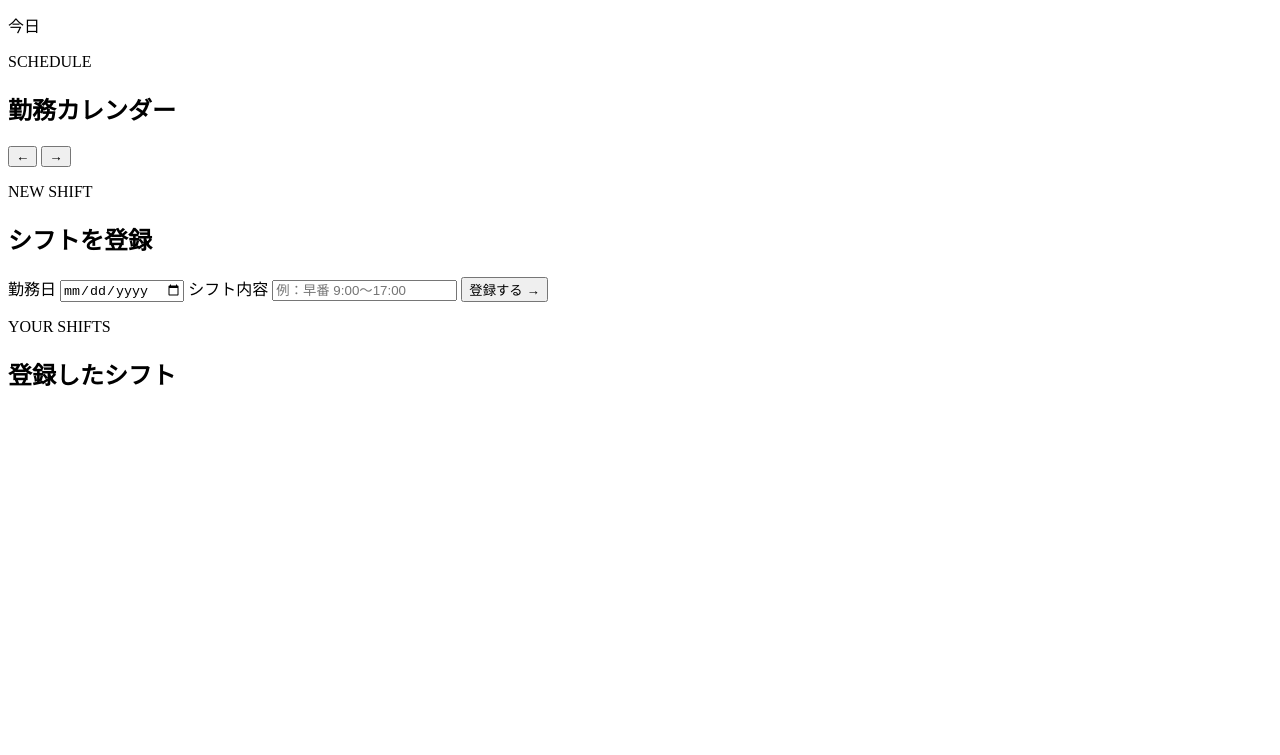
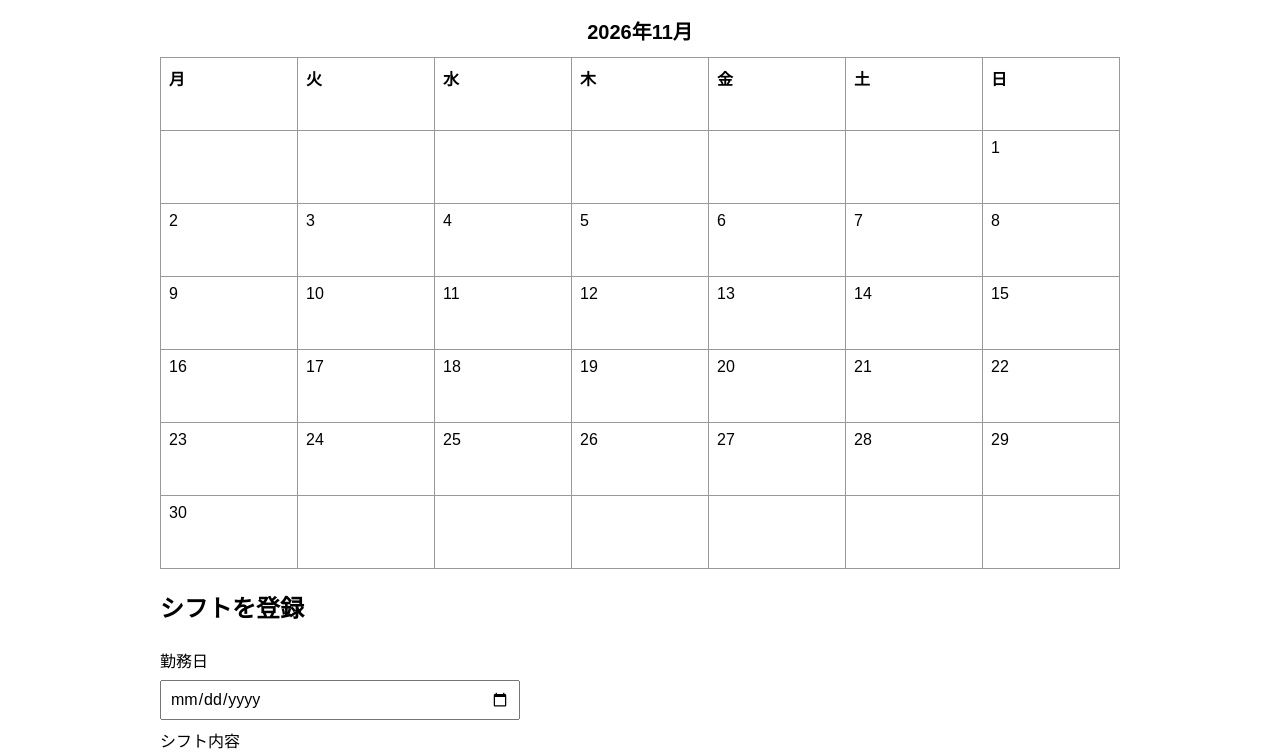
Before and after one commit to Haruki20060314/theme1-b-8, a plain HTML site: page index.html in a window 1280 px wide. Shown: the part 150-905 px from the top of the page. Before the commit the page ends 800 px from the top, so only its background shows below. Drawn offline with Linux system fonts and the light colour scheme.

Commit message:
入力、登録ボタンを追加し、シフトを並べる場所を決めた

```diff
--- a/index.html
+++ b/index.html
@@ -4,68 +4,112 @@
   <meta charset="UTF-8">
   <meta name="viewport" content="width=device-width, initial-scale=1.0">
   <title>シフトーク</title>
-  <link rel="stylesheet" href="style.css">
-  <script src="app.js" defer></script>
+  <style>
+    body {
+      max-width: 960px;
+      margin: 32px auto;
+      padding: 0 16px;
+      font-family: sans-serif;
+    }
+
+    table {
+      width: 100%;
+      border-collapse: collapse;
+      table-layout: fixed;
+    }
+
+    caption {
+      padding: 12px;
+      font-size: 1.25rem;
+      font-weight: bold;
+    }
+
+    th,
+    td {
+      height: 56px;
+      padding: 8px;
+      border: 1px solid #999;
+      text-align: left;
+      vertical-align: top;
+    }
+
+    form {
+      display: grid;
+      max-width: 360px;
+      gap: 8px;
+      margin: 24px 0;
+    }
+
+    input,
+    button {
+      padding: 8px;
+      font: inherit;
+    }
+  </style>
 </head>
 <body>
-  <header class="app-header">
-    <div class="header-copy">
-      <p class="eyebrow">SHIFT PLANNER</p>
+  <header>
     <h1>シフトーク</h1>
-      <p class="header-description">予定を見渡して、シフトをかんたん登録。</p>
-    </div>
-    <div class="today-marker">
-      <span>今日</span>
-      <strong id="today-label"></strong>
-    </div>
   </header>
 
-  <main class="page-content">
-    <section class="calendar-section" aria-labelledby="calendar-heading">
-      <div class="section-heading calendar-heading">
-        <div>
-          <p class="eyebrow">SCHEDULE</p>
+  <main>
+    <section aria-labelledby="calendar-heading">
       <h2 id="calendar-heading">勤務カレンダー</h2>
-        </div>
-        <div class="month-controls" aria-label="表示する月">
-          <button class="month-button" id="previous-month" type="button" aria-label="前の月">&#8592;</button>
-          <strong id="month-label" aria-live="polite"></strong>
-          <button class="month-button" id="next-month" type="button" aria-label="次の月">&#8594;</button>
-        </div>
-      </div>
-      <div class="calendar-grid" id="calendar-grid" aria-label="シフトカレンダー"></div>
+      <table aria-label="2026年11月のシフトカレンダー">
+        <caption>2026年11月</caption>
+        <thead>
+          <tr>
+            <th scope="col">月</th>
+            <th scope="col">火</th>
+            <th scope="col">水</th>
+            <th scope="col">木</th>
+            <th scope="col">金</th>
+            <th scope="col">土</th>
+            <th scope="col">日</th>
+          </tr>
+        </thead>
+        <tbody>
+          <tr>
+            <td></td><td></td><td></td><td></td><td></td><td></td><td>1</td>
+          </tr>
+          <tr>
+            <td>2</td><td>3</td><td>4</td><td>5</td><td>6</td><td>7</td><td>8</td>
+          </tr>
+          <tr>
+            <td>9</td><td>10</td><td>11</td><td>12</td><td>13</td><td>14</td><td>15</td>
+          </tr>
+          <tr>
+            <td>16</td><td>17</td><td>18</td><td>19</td><td>20</td><td>21</td><td>22</td>
+          </tr>
+          <tr>
+            <td>23</td><td>24</td><td>25</td><td>26</td><td>27</td><td>28</td><td>29</td>
+          </tr>
+          <tr>
+            <td>30</td><td></td><td></td><td></td><td></td><td></td><td></td>
+          </tr>
+        </tbody>
+      </table>
     </section>
 
-    <div class="lower-sections">
-      <section class="shift-form-section" aria-labelledby="form-heading">
-        <div class="section-heading">
-          <div>
-            <p class="eyebrow">NEW SHIFT</p>
+    <section aria-labelledby="form-heading">
       <h2 id="form-heading">シフトを登録</h2>
-          </div>
-        </div>
-        <form id="shift-form" class="shift-form">
+      <form>
         <label for="shift-date">勤務日</label>
-          <input id="shift-date" name="date" type="date" required>
+        <input id="shift-date" name="date" type="date">
 
         <label for="shift-input">シフト内容</label>
-          <input id="shift-input" name="shift" type="text" maxlength="60" placeholder="例：早番 9:00〜17:00" required>
+        <input id="shift-input" name="shift" type="text" placeholder="例：早番 9:00〜17:00">
 
-          <button id="add-button" class="add-button" type="submit">登録する <span aria-hidden="true">&#8594;</span></button>
-          <p class="form-feedback" id="form-feedback" role="status" aria-live="polite"></p>
+        <button id="add-button" type="button">登録する</button>
       </form>
     </section>
 
-      <section class="shift-list-section" aria-labelledby="list-heading">
-        <div class="section-heading">
-          <div>
-            <p class="eyebrow">YOUR SHIFTS</p>
+    <section aria-labelledby="list-heading">
       <h2 id="list-heading">登録したシフト</h2>
-          </div>
-        </div>
-        <ul class="shift-list" id="shift-list" aria-live="polite"></ul>
+      <ul id="shift-list">
+        <li>登録したシフトがここに並びます。</li>
+      </ul>
     </section>
-    </div>
   </main>
 </body>
 </html>
```
Lines whose indentation alone changed are shown as unchanged.
